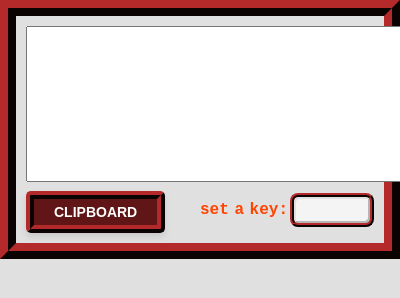
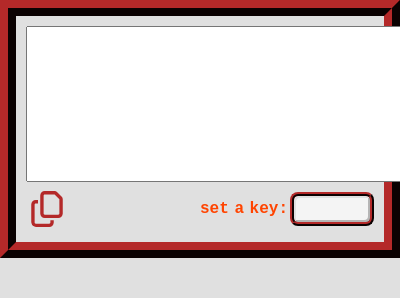
Before and after one commit to stembrino/clipboard-curl-cookie, a browser extension: page popup.html in a window 400 px wide. Shown: the top 298 px of the page. Drawn offline with Linux system fonts and the light colour scheme.

Commit message:
#6 update clipboard button

```diff
--- a/popup.html
+++ b/popup.html
@@ -7,7 +7,7 @@
 <body>
   <textarea id="cookie-textarea" class="hidden" rows="10" cols="50"></textarea>
   <div class="option-panel">
-    <button id="copy-btn" type="button">CLIPBOARD</button>
+    <button id="copy-btn" type="button" aria-label="copy clipboard" title="copy clipboard"></button>
     <div class="option-panel__input-menu">
       <label>set a key:</label>
       <input id="cookie-key" class="retro-input" value="">
--- a/styles/popup.css
+++ b/styles/popup.css
@@ -13,30 +13,34 @@ body {
 }
 
 button {
-    background-color: #601616;
+    border: none;
+    background-color: #e0e0e0;
     color: #FFF;
-    border: none;
     border-radius: 5px;
-    margin-block-start: 5px;
-    padding: 5px 20px;
+    margin-block: 5px;
+    margin-inline-start: 5px;
     font-size: 14px;
     font-weight: bolder;
     font-weight: bold;
     cursor: pointer;
     transition: background-color 0.3s ease, transform 0.3s ease;
-    box-shadow: 0 4px 6px rgba(0, 0, 0, 0.1);
-    border: 8px solid #601616;
-    border-style: ridge;
 }
 
 button:hover {
-    background-color: #D19A9A;
+    background-color: #dcdcdc;
     transform: translateY(-1px);
 }
 
 button:active {
-    background-color: #8B3A3A;
+    background-color: #cea2a2;
     transform: translateY(0);
+}
+
+button#copy-btn {
+    background-image: url(../images/copy-regular.svg);
+    background-size: contain;
+    background-repeat: no-repeat;
+    padding: 18px;
 }
 
 .option-panel {
```
Also changed, not shown: images/copy-regular.svg (added).
